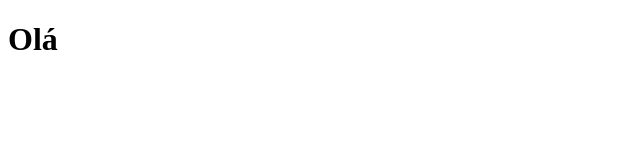
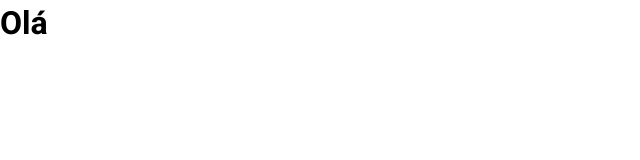
Before and after one commit to michelwene/ioasys-books, a Next.js app: page / in a window 1280 px wide. Shown: the top 160 px of the page, without its empty margins (0-640 px from the left). Built offline with nearby package versions, Linux system fonts and the light colour scheme.

Commit message:
style: :lipstick: add globalstyles

```diff
--- a/next.config.js
+++ b/next.config.js
@@ -1,6 +1,7 @@
-/** @type {import('next').NextConfig} */
-const nextConfig = {
+module.exports = {
   reactStrictMode: true,
-}
-
-module.exports = nextConfig
+  swcMinify: true,
+  compiler: {
+    styledComponents: true
+  }
+};
--- a/pages/_app.tsx
+++ /dev/null
@@ -1,7 +0,0 @@
-import { AppProps } from "next/app";
-
-function MyApp({ Component, pageProps }: AppProps) {
-  return <Component {...pageProps} />;
-}
-
-export default MyApp;
--- /dev/null
+++ b/src/pages/_app.tsx
@@ -0,0 +1,13 @@
+import { AppProps } from "next/app";
+import { GlobalStyle } from "styles/global";
+
+function MyApp({ Component, pageProps }: AppProps) {
+  return (
+    <>
+      <Component {...pageProps} />
+      <GlobalStyle />
+    </>
+  );
+}
+
+export default MyApp;
--- /dev/null
+++ b/src/services/api.ts
@@ -0,0 +1,5 @@
+import axios from 'axios'
+
+export const api = axios.create({
+    baseURL: 'https://books.ioasys.com.br/api/v1',
+})
--- /dev/null
+++ b/src/styles/global.ts
@@ -0,0 +1,96 @@
+import { createGlobalStyle } from "styled-components";
+
+export const GlobalStyle = createGlobalStyle`
+  * {
+    outline: 0;
+    margin: 0;
+    padding: 0;
+    box-sizing: border-box;
+  }
+
+  body {
+    -webkit-font-smoothing: antialiased;
+
+    &.lockScroll {
+      max-height: 100vh;
+      overflow: hidden;
+    }
+  }
+
+  body, input, button, textarea, select {
+    font: 400 1rem "Heebo", sans-serif;
+  }
+
+  button {
+    cursor: pointer;
+  }
+
+  a {
+    text-decoration: none;
+  }
+
+  li {
+    list-style-type: none;
+  }
+
+  #__next {
+    min-height: 100vh;
+  }
+
+
+  @media(max-width: 1080px) {
+    html {
+      font-size: 93.75%;
+    }
+  }
+  @media(max-width: 720px) {
+    html {
+      font-size: 87.50%;
+    }
+  }
+
+  :root {
+   //colors
+    --main:#2AD2C9;
+    --secondary:#1B1D36;
+    --bg:#F6F8F9;
+    --white: #ffffff;
+
+    --pink:#ED2E7E;
+    --rose:#F59090;
+    --violet:#9290F5;
+    --green:#00BA88;
+
+    --yellow:#F4B740;
+    --purple:#4164E3;
+
+  }
+  input[type='date']::-webkit-inner-spin-button,
+  input[type='date']::-webkit-calendar-picker-indicator {
+    position: relative;
+    opacity: 0;
+    z-index: 5;
+  }
+
+  &::-webkit-scrollbar {
+    width: 4px;
+    height: 4px;
+    border-radius: 0;
+  }
+  &::-webkit-scrollbar-thumb {
+    background: var(--gray-300);
+    border-radius: 0;
+  }
+  &::-webkit-scrollbar-track {
+    border-radius: 0;
+    background: rgba(0,0,0,0.05);
+  }
+
+  @media (max-width: 425px) {
+    ::-webkit-scrollbar,
+    ::-webkit-scrollbar-thumb,
+    ::-webkit-scrollbar-track {
+      display: none;
+    }
+  }
+`;
```
Also changed, not shown: package.json (+3 -4 lines), tsconfig.json (+16 -15 lines), src/pages/_document.tsx (renamed from pages/_document.tsx), src/pages/index.tsx (renamed from pages/index.tsx), 1 other file (tests, documents, lock files or other folders).
